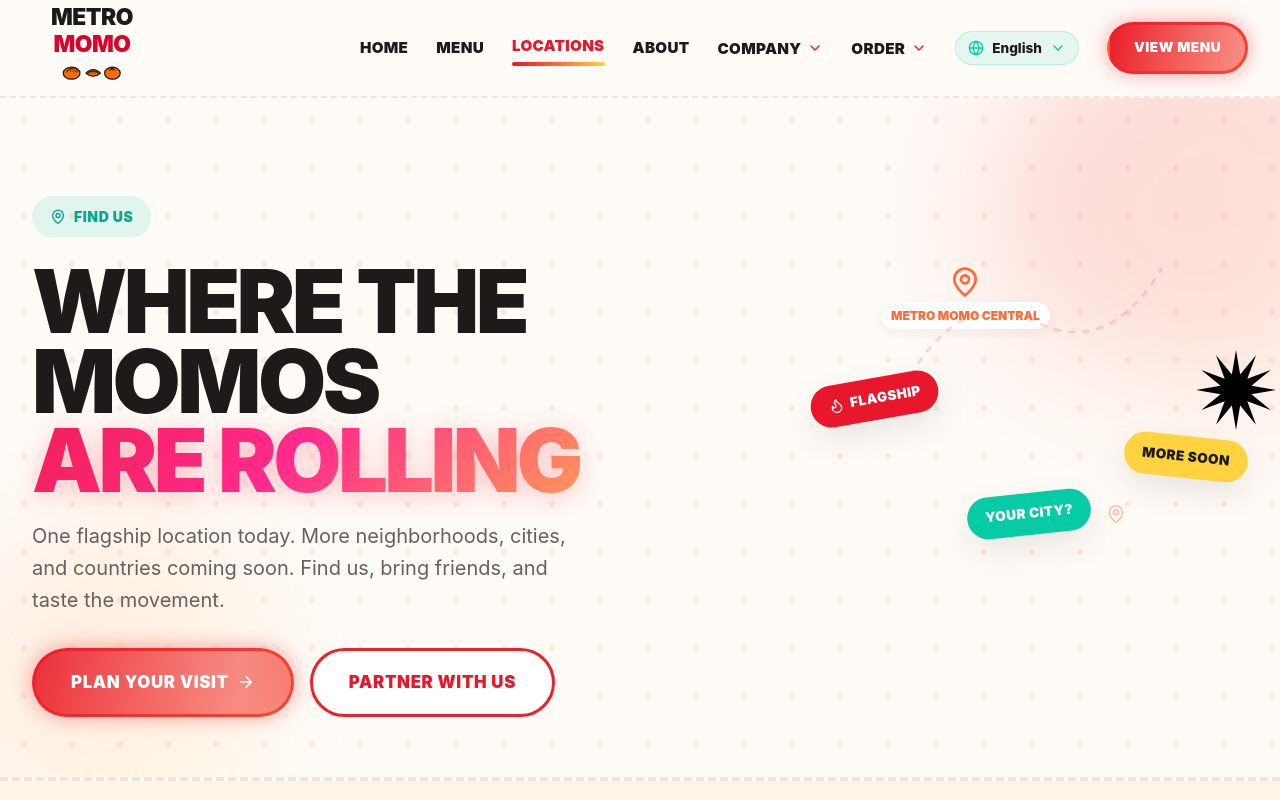
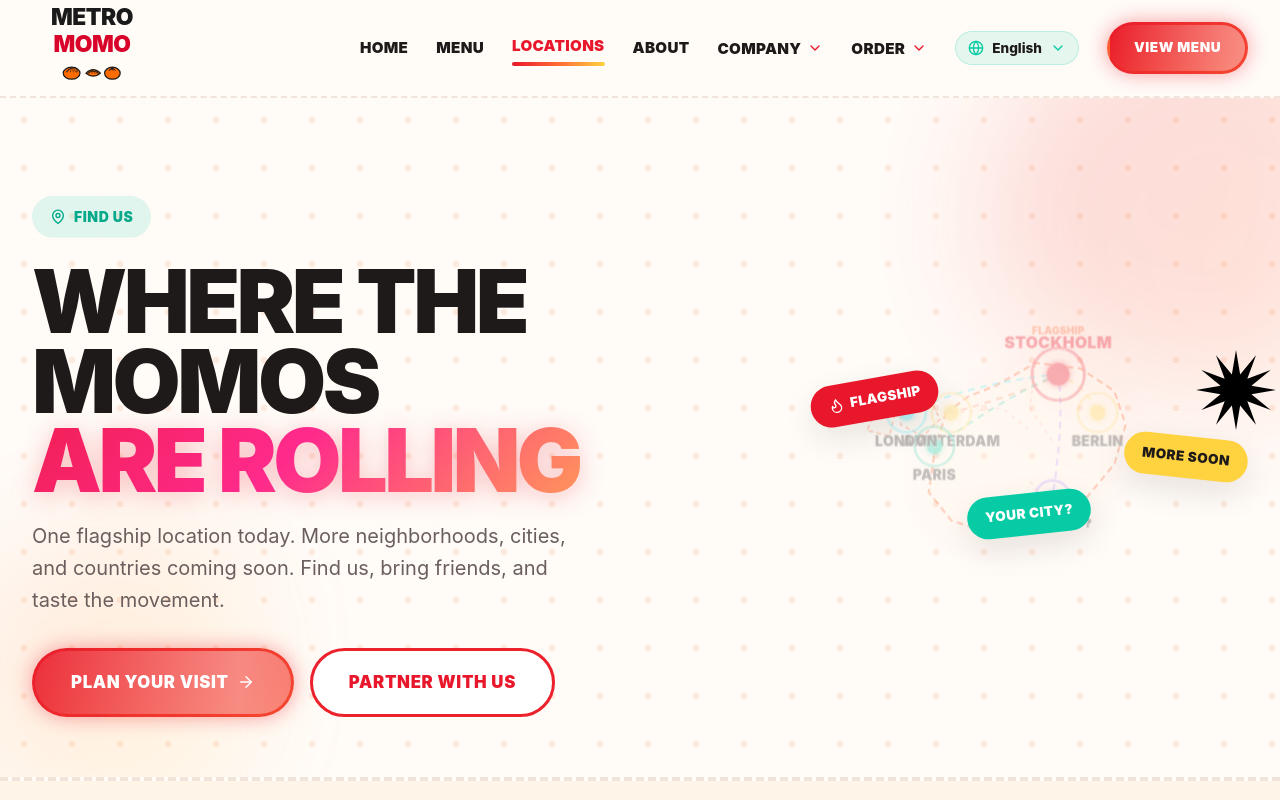
Before and after one commit to PB9181/metro-momo-website, a React (Vite) app: page /locations in a window 1280 px wide. Shown: the top 800 px of the page. Built offline with nearby package versions, Linux system fonts and the light colour scheme.

Commit message:
Add stylized European map to Locations hero

```diff
--- a/src/i18n/de.json
+++ b/src/i18n/de.json
@@ -269,7 +269,19 @@
       "sticker1": "FLAGSHIP",
       "sticker2": "MEHR BALD",
       "sticker3": "DEINE STADT?",
-      "mapPinLabel": "Metro Momo Central"
+      "mapPinLabel": "Metro Momo Central",
+      "map": {
+        "flagshipLabel": "Flagship",
+        "comingSoonLabel": "Demnächst",
+        "yourCityLabel": "Deine Stadt?",
+        "cities": {
+          "stockholm": "Stockholm",
+          "amsterdam": "Amsterdam",
+          "berlin": "Berlin",
+          "paris": "Paris",
+          "london": "London"
+        }
+      }
     },
     "feature": {
       "badge": "Flagship",
--- a/src/i18n/en.json
+++ b/src/i18n/en.json
@@ -269,7 +269,19 @@
       "sticker1": "FLAGSHIP",
       "sticker2": "MORE SOON",
       "sticker3": "YOUR CITY?",
-      "mapPinLabel": "Metro Momo Central"
+      "mapPinLabel": "Metro Momo Central",
+      "map": {
+        "flagshipLabel": "Flagship",
+        "comingSoonLabel": "Coming soon",
+        "yourCityLabel": "Your city?",
+        "cities": {
+          "stockholm": "Stockholm",
+          "amsterdam": "Amsterdam",
+          "berlin": "Berlin",
+          "paris": "Paris",
+          "london": "London"
+        }
+      }
     },
     "feature": {
       "badge": "Flagship",
--- a/src/i18n/fr.json
+++ b/src/i18n/fr.json
@@ -269,7 +269,19 @@
       "sticker1": "FLAGSHIP",
       "sticker2": "PLUS BIENTÔT",
       "sticker3": "VOTRE VILLE?",
-      "mapPinLabel": "Metro Momo Central"
+      "mapPinLabel": "Metro Momo Central",
+      "map": {
+        "flagshipLabel": "Flagship",
+        "comingSoonLabel": "Bientôt",
+        "yourCityLabel": "Votre ville ?",
+        "cities": {
+          "stockholm": "Stockholm",
+          "amsterdam": "Amsterdam",
+          "berlin": "Berlin",
+          "paris": "Paris",
+          "london": "Londres"
+        }
+      }
     },
     "feature": {
       "badge": "Flagship",
--- a/src/i18n/nl.json
+++ b/src/i18n/nl.json
@@ -269,7 +269,19 @@
       "sticker1": "FLAGSHIP",
       "sticker2": "MEER Binnenkort",
       "sticker3": "JOUW STAD?",
-      "mapPinLabel": "Metro Momo Central"
+      "mapPinLabel": "Metro Momo Central",
+      "map": {
+        "flagshipLabel": "Flagship",
+        "comingSoonLabel": "Binnenkort",
+        "yourCityLabel": "Jouw stad?",
+        "cities": {
+          "stockholm": "Stockholm",
+          "amsterdam": "Amsterdam",
+          "berlin": "Berlijn",
+          "paris": "Parijs",
+          "london": "Londen"
+        }
+      }
     },
     "feature": {
       "badge": "Flagship",
--- a/src/pages/Locations.tsx
+++ b/src/pages/Locations.tsx
@@ -14,18 +14,56 @@ export default function Locations() {
         <div className="blob blob-orange" />
         <div className="locations-hero-pattern pattern-map" aria-hidden="true" />
         <div className="locations-hero-map" aria-hidden="true">
-          <div className="locations-map-pin locations-map-pin-main">
-            <MapPin size={32} />
-            <span>{t('locations.hero.mapPinLabel')}</span>
-          </div>
-          <div className="locations-map-pin locations-map-pin-future">
-            <MapPin size={20} />
-          </div>
-          <div className="locations-map-pin locations-map-pin-future-2">
-            <MapPin size={20} />
-          </div>
-          <svg className="locations-map-route" viewBox="0 0 400 200" preserveAspectRatio="none">
-            <path d="M60 160 Q 120 60, 200 100 T 340 40" fill="none" stroke="var(--mm-coral)" strokeWidth="3" strokeDasharray="8 8" />
+          <svg className="locations-europe-map" viewBox="0 0 480 340" role="img" aria-label={t('locations.hero.mapPinLabel')}>
+            <defs>
+              <filter id="map-pin-glow" x="-50%" y="-50%" width="200%" height="200%">
+                <feGaussianBlur stdDeviation="3" result="coloredBlur" />
+                <feMerge>
+                  <feMergeNode in="coloredBlur" />
+                  <feMergeNode in="SourceGraphic" />
+                </feMerge>
+              </filter>
+            </defs>
+            <path className="europe-landmass" d="M165 150 L185 135 L210 125 L245 105 L285 110 L315 130 L325 160 L315 195 L290 225 L255 245 L225 235 L200 255 L170 245 L150 220 L155 185 L165 150 Z" />
+            <path className="europe-island" d="M125 145 L150 135 L160 155 L145 170 L125 160 Z" />
+            <path className="europe-island" d="M100 155 L120 150 L115 170 L95 165 Z" />
+            <path className="europe-border" d="M245 105 L240 145 L260 175 M170 150 L215 145 L240 165 M240 210 L255 230" />
+            <path className="europe-route" stroke="var(--mm-coral)" d="M265 115 C 240 130, 200 140, 170 150" />
+            <path className="europe-route" stroke="var(--mm-gold)" d="M265 115 C 285 125, 295 135, 300 150" />
+            <path className="europe-route" stroke="var(--mm-teal)" d="M265 115 C 230 130, 190 155, 155 180" />
+            <path className="europe-route" stroke="var(--mm-electric-blue)" d="M265 115 C 220 120, 170 130, 130 150" />
+            <path className="europe-route" stroke="var(--mm-purple)" d="M265 115 C 270 150, 265 190, 260 225" />
+            <g className="europe-pin europe-pin-flagship">
+              <circle cx="265" cy="115" r="10" fill="var(--mm-red)" filter="url(#map-pin-glow)" />
+              <circle cx="265" cy="115" r="18" fill="none" stroke="var(--mm-red)" strokeWidth="2" className="pin-ring" />
+              <text x="265" y="92" textAnchor="middle" className="pin-label pin-label-main">{t('locations.hero.map.cities.stockholm')}</text>
+              <text x="265" y="80" textAnchor="middle" className="pin-label pin-label-badge">{t('locations.hero.map.flagshipLabel')}</text>
+            </g>
+            <g className="europe-pin europe-pin-soon">
+              <circle cx="170" cy="150" r="6" fill="var(--mm-gold)" filter="url(#map-pin-glow)" />
+              <circle cx="170" cy="150" r="12" fill="none" stroke="var(--mm-gold)" strokeWidth="1.5" className="pin-ring" />
+              <text x="170" y="176" textAnchor="middle" className="pin-label">{t('locations.hero.map.cities.amsterdam')}</text>
+            </g>
+            <g className="europe-pin europe-pin-soon">
+              <circle cx="300" cy="150" r="6" fill="var(--mm-gold)" filter="url(#map-pin-glow)" />
+              <circle cx="300" cy="150" r="12" fill="none" stroke="var(--mm-gold)" strokeWidth="1.5" className="pin-ring" />
+              <text x="300" y="176" textAnchor="middle" className="pin-label">{t('locations.hero.map.cities.berlin')}</text>
+            </g>
+            <g className="europe-pin europe-pin-soon">
+              <circle cx="155" cy="180" r="6" fill="var(--mm-teal)" filter="url(#map-pin-glow)" />
+              <circle cx="155" cy="180" r="12" fill="none" stroke="var(--mm-teal)" strokeWidth="1.5" className="pin-ring" />
+              <text x="155" y="206" textAnchor="middle" className="pin-label">{t('locations.hero.map.cities.paris')}</text>
+            </g>
+            <g className="europe-pin europe-pin-soon">
+              <circle cx="130" cy="150" r="6" fill="var(--mm-electric-blue)" filter="url(#map-pin-glow)" />
+              <circle cx="130" cy="150" r="12" fill="none" stroke="var(--mm-electric-blue)" strokeWidth="1.5" className="pin-ring" />
+              <text x="130" y="176" textAnchor="middle" className="pin-label">{t('locations.hero.map.cities.london')}</text>
+            </g>
+            <g className="europe-pin europe-pin-your-city">
+              <circle cx="260" cy="225" r="6" fill="var(--mm-purple)" filter="url(#map-pin-glow)" />
+              <circle cx="260" cy="225" r="12" fill="none" stroke="var(--mm-purple)" strokeWidth="1.5" className="pin-ring" />
+              <text x="260" y="251" textAnchor="middle" className="pin-label">{t('locations.hero.map.yourCityLabel')}</text>
+            </g>
           </svg>
         </div>
         <div className="container locations-hero-inner">
@@ -76,51 +114,84 @@ export default function Locations() {
             pointer-events: none;
             z-index: 0;
           }
-          .locations-map-pin {
+          .locations-europe-map {
             position: absolute;
-            display: flex;
-            flex-direction: column;
-            align-items: center;
-            color: var(--mm-coral);
+            top: 50%;
+            right: -20px;
+            transform: translateY(-50%);
+            width: min(540px, 52vw);
+            height: auto;
+            opacity: 0.32;
+            overflow: visible;
+            font-family: var(--font-family);
+          }
+          .europe-landmass {
+            fill: var(--mm-cream);
+            stroke: var(--mm-coral);
+            stroke-width: 2;
+            stroke-dasharray: 6 4;
+            opacity: 0.9;
+            filter: drop-shadow(0 8px 24px rgba(255, 107, 53, 0.15));
+          }
+          .europe-island {
+            fill: var(--mm-cream);
+            stroke: var(--mm-coral);
+            stroke-width: 1.5;
+            stroke-dasharray: 4 3;
+            opacity: 0.85;
+          }
+          .europe-border {
+            fill: none;
+            stroke: var(--mm-coral);
+            stroke-width: 1;
+            stroke-dasharray: 4 4;
+            opacity: 0.45;
+          }
+          .europe-route {
+            fill: none;
+            stroke-width: 2;
+            stroke-dasharray: 6 5;
+            opacity: 0.55;
+            animation: route-dash 2.5s linear infinite;
+          }
+          .europe-pin {
+            animation: map-pulse 2.5s ease-in-out infinite;
+            transform-origin: center;
+            transform-box: fill-box;
+          }
+          .europe-pin-flagship {
+            animation-duration: 2s;
+          }
+          .europe-pin-soon {
+            animation-delay: 0.5s;
+            opacity: 0.85;
+          }
+          .europe-pin-your-city {
+            animation-delay: 1s;
+          }
+          .pin-ring {
+            animation: map-pulse 2.5s ease-in-out infinite;
+            transform-origin: center;
+            transform-box: fill-box;
+          }
+          .pin-label {
+            font-size: 11px;
             font-weight: 900;
             text-transform: uppercase;
-            font-size: 0.75rem;
-            animation: map-pulse 2.5s ease-in-out infinite;
+            letter-spacing: 0.02em;
+            fill: var(--mm-dark);
+            text-shadow: 0 1px 2px rgba(255, 255, 255, 0.8);
           }
-          .locations-map-pin-main {
-            top: 25%;
-            right: 18%;
+          .pin-label-main {
+            font-size: 14px;
+            fill: var(--mm-red);
           }
-          .locations-map-pin-main span {
-            background: white;
-            padding: 4px 10px;
-            border-radius: 999px;
-            margin-top: 4px;
-            box-shadow: var(--shadow-sm);
-            white-space: nowrap;
+          .pin-label-badge {
+            font-size: 9px;
+            fill: var(--mm-coral);
           }
-          .locations-map-pin-future {
-            top: 45%;
-            right: 35%;
-            opacity: 0.5;
-            animation-delay: 0.6s;
-          }
-          .locations-map-pin-future-2 {
-            top: 60%;
-            right: 12%;
-            opacity: 0.4;
-            animation-delay: 1.2s;
-          }
-          .locations-map-route {
-            position: absolute;
-            top: 20%;
-            right: 5%;
-            width: 360px;
-            height: 180px;
-            opacity: 0.25;
-          }
-          .locations-map-route path {
-            animation: border-dance 2s linear infinite;
+          @keyframes route-dash {
+            to { stroke-dashoffset: -22; }
           }
           .locations-hero-inner {
             display: grid;
@@ -176,8 +247,21 @@ export default function Locations() {
             .locations-hero {
               padding: 60px 0 40px;
             }
-            .locations-hero-map {
-              display: none;
+            .locations-europe-map {
+              width: 280px;
+              opacity: 0.12;
+              right: -40px;
+              top: 25%;
+              transform: translateY(-25%);
+            }
+            .pin-label {
+              font-size: 9px;
+            }
+            .pin-label-main {
+              font-size: 11px;
+            }
+            .pin-label-badge {
+              font-size: 8px;
             }
             .locations-hero-inner {
               grid-template-columns: 1fr;
@@ -193,6 +277,13 @@ export default function Locations() {
             }
             .locations-starburst {
               display: none;
+            }
+          }
+          @media (max-width: 480px) {
+            .locations-europe-map {
+              width: 220px;
+              right: -60px;
+              top: 15%;
             }
           }
         `}</style>
```
